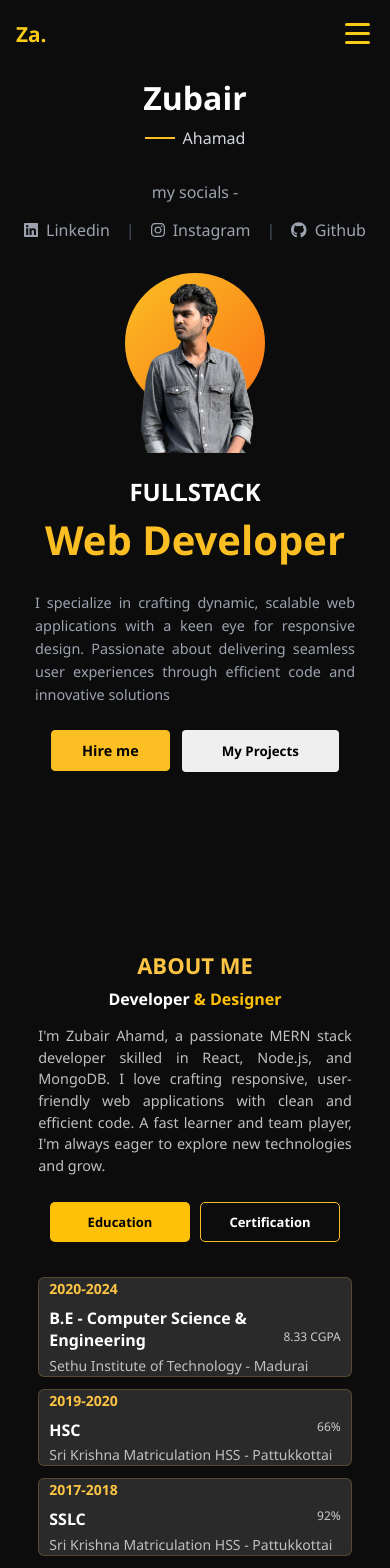
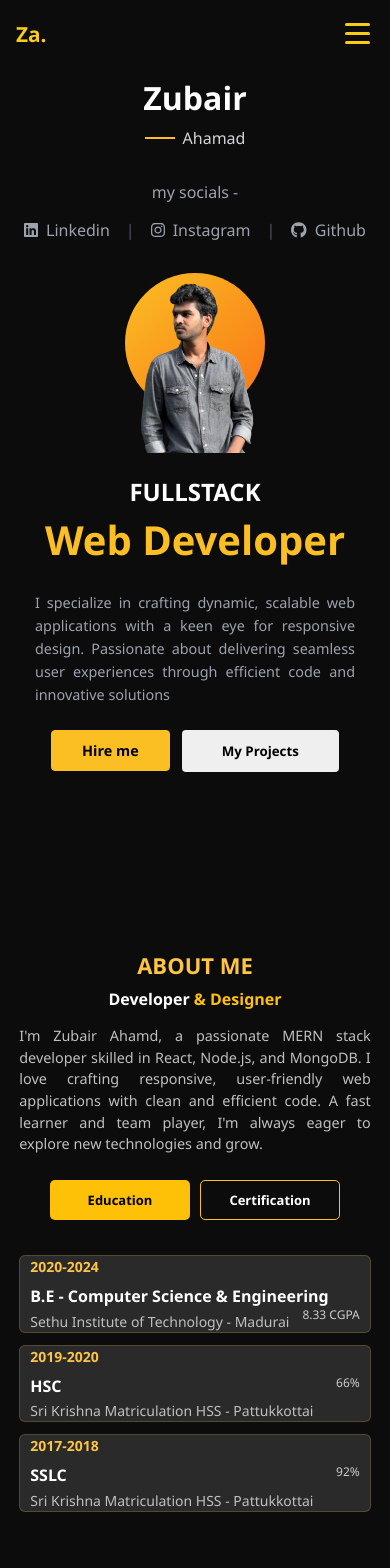
Before and after one commit to zubairahamad06/zubair-portfolio, a React (Vite) app: page / in a window 390 px wide. Shown: the top 1568 px of the page. Built offline with nearby package versions, Linux system fonts and the light colour scheme.

Commit message:
Update about.css

```diff
--- a/src/about/about.css
+++ b/src/about/about.css
@@ -243,7 +243,7 @@ border: 1px solid #fbbf24;
 @media (max-width: 1200px) {
   .about {
     gap: 100px;
-    padding: 100px 20px 0;
+/*     padding: 100px 20px 0; */
   }
 
   .profile-img {
```
